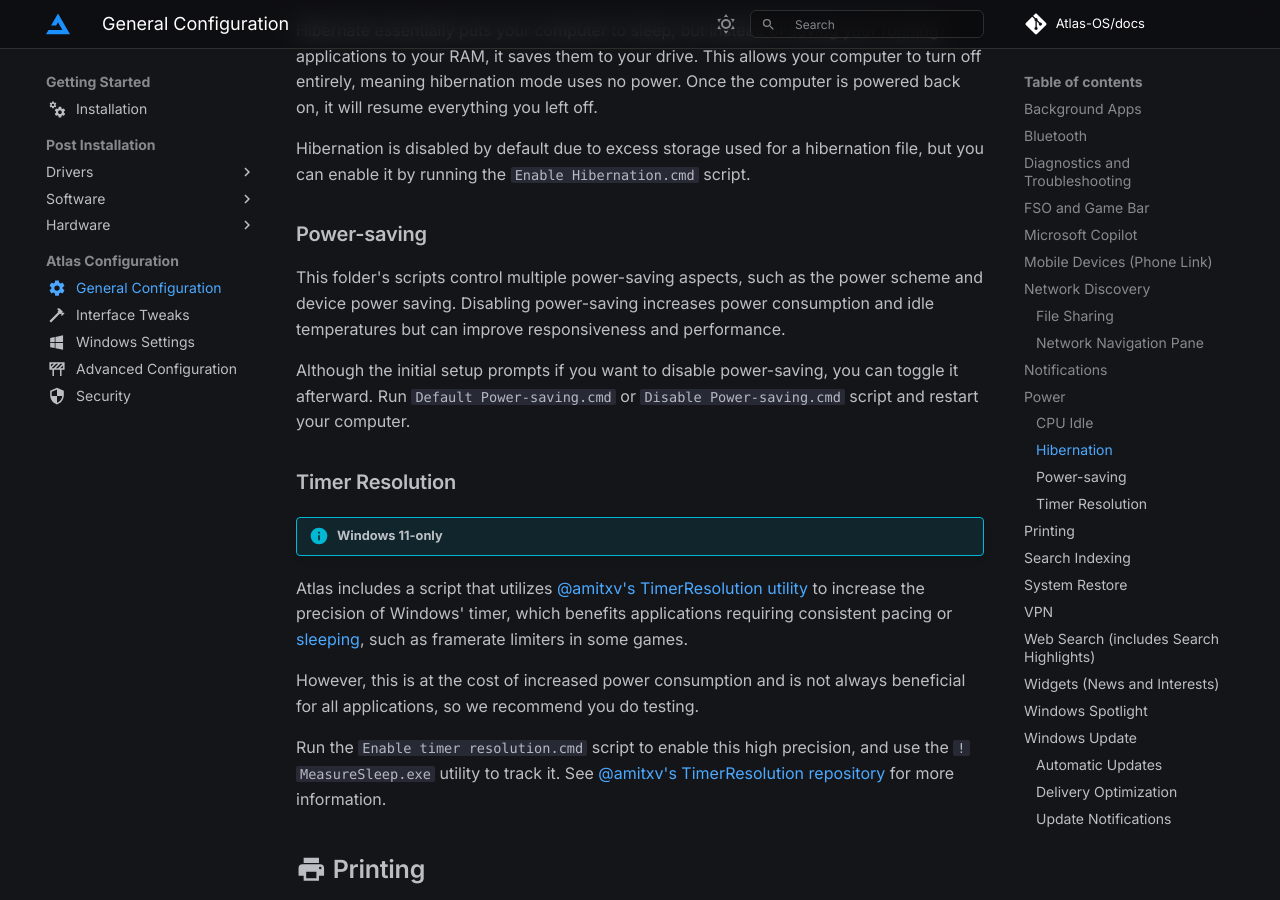
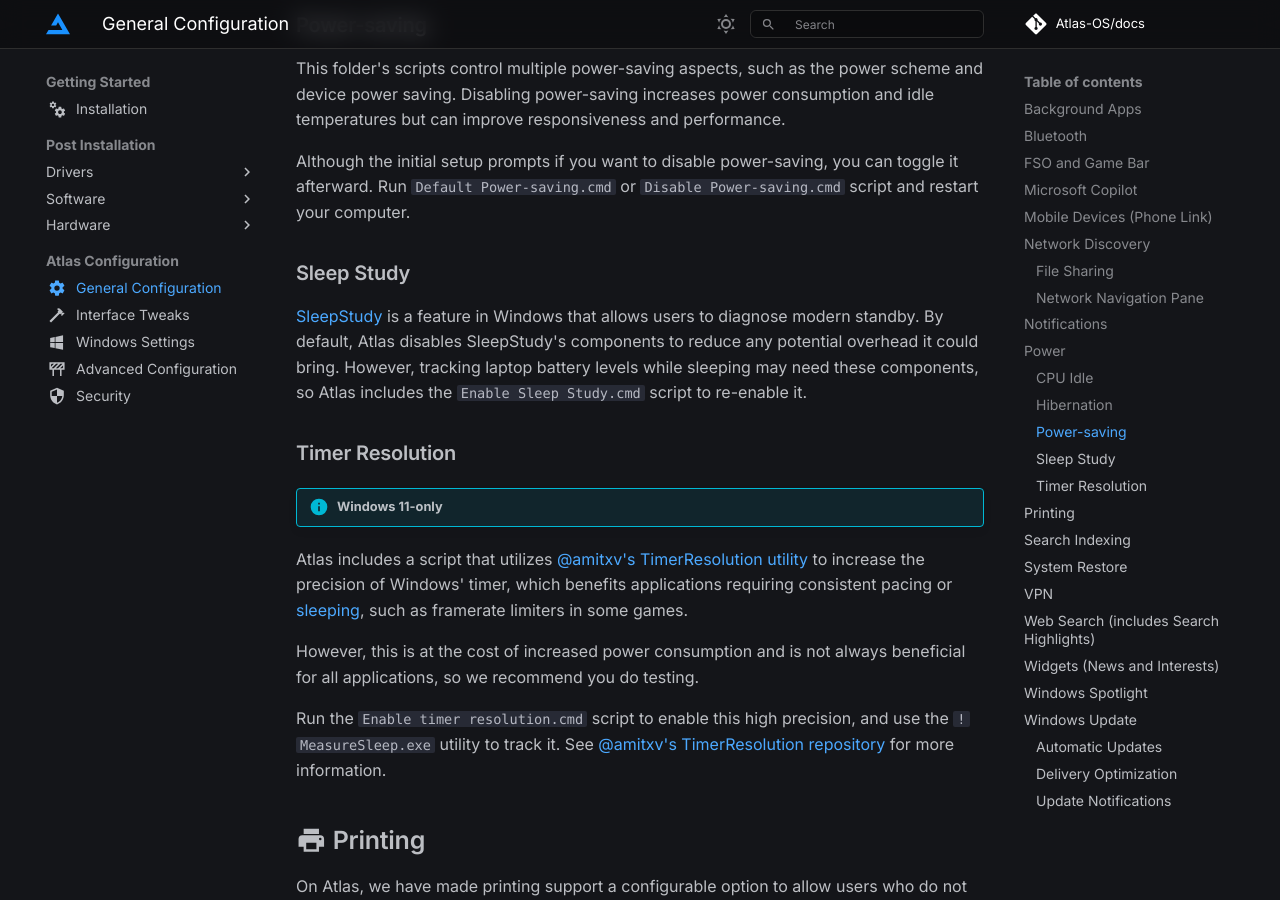
Before and after one commit to Atlas-OS/docs, an MkDocs documentation site: the page built from docs/getting-started/post-installation/atlas-folder/general-configuration.md, in a window 1280 px wide and 900 px high, scrolled down 3607 px. Built offline with MkDocs 1.6.1 and Material for MkDocs 9.7.7, drawn with Linux system fonts in a browser that asks for light colours; some web fonts are replaced; comment, search, counter and statistics services are not loaded; some of the changed text lies outside the part shown.

Commit message:
feat(general config): sleepstudy, remove diagnostics

```diff
--- a/docs/getting-started/post-installation/atlas-folder/general-configuration.md
+++ b/docs/getting-started/post-installation/atlas-folder/general-configuration.md
@@ -26,12 +26,6 @@ On Atlas, we have made Bluetooth support a configurable option to allow users wh
 Although the initial setup prompts if you want to disable Bluetooth support, you can toggle it afterward. Run the `Enable Bluetooth.cmd` or `Disable Bluetooth.cmd` script and restart your computer.
 
 Remember that you may need to install drivers for Bluetooth to work. [View our guide here](../../../faq-and-troubleshooting/common-questions/bluetooth-compatibility.md).
-
-## :material-hammer-screwdriver: Diagnostics and Troubleshooting
-
-Troubleshooting is a built-in feature in Windows that helps you troubleshoot issues with your computer.
-
-Atlas disables it by default to have fewer running Windows services. To enable it, run the `Enable Troubleshooting.cmd` script and restart your computer.
 
 ## :material-gamepad: FSO and Game Bar
 
@@ -106,6 +100,10 @@ Hibernation is disabled by default due to excess storage used for a hibernation
 This folder's scripts control multiple power-saving aspects, such as the power scheme and device power saving. Disabling power-saving increases power consumption and idle temperatures but can improve responsiveness and performance.
 
 Although the initial setup prompts if you want to disable power-saving, you can toggle it afterward. Run `Default Power-saving.cmd` or `Disable Power-saving.cmd` script and restart your computer.
+
+### Sleep Study
+
+[SleepStudy](https://learn.microsoft.com/en-us/windows-hardware/design/device-experiences/modern-standby-sleepstudy) is a feature in Windows that allows users to diagnose modern standby. By default, Atlas disables SleepStudy's components to reduce any potential overhead it could bring. However, tracking laptop battery levels while sleeping may need these components, so Atlas includes the `Enable Sleep Study.cmd` script to re-enable it.
 
 ### Timer Resolution
 
```
